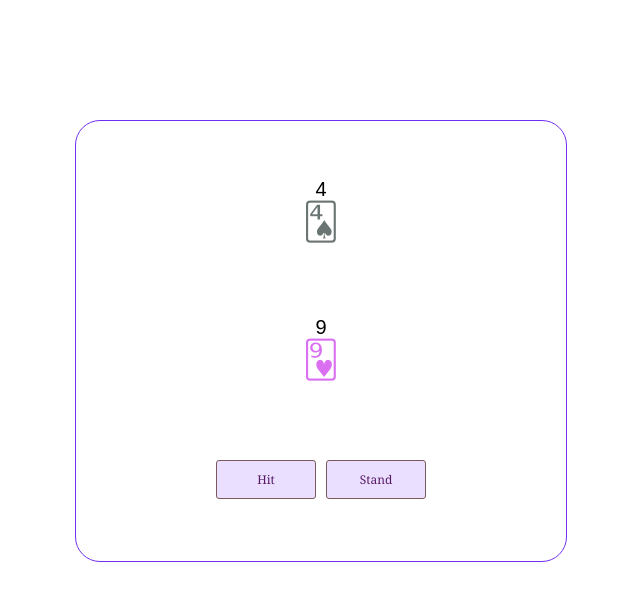
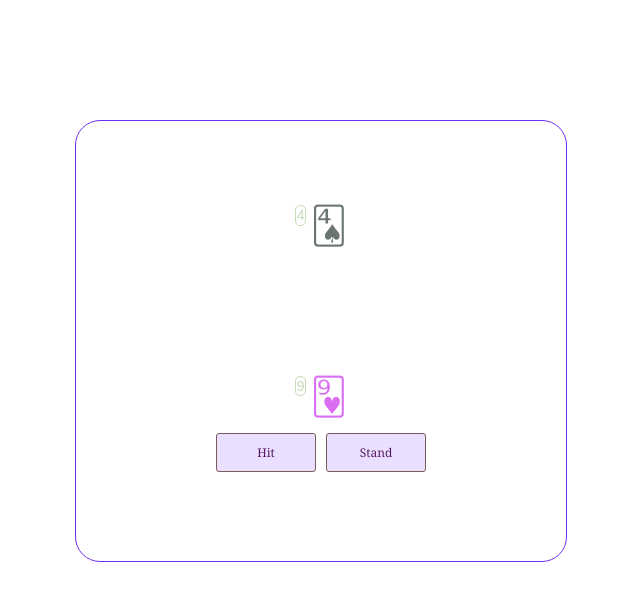
Before and after one commit to damnhotcoffee/blackjack-react, a React app: page / in a window 1280 px wide. Shown: the whole page, without its empty margins (340-980 px from the left). Built offline with nearby package versions, Linux system fonts and the light colour scheme.

Commit message:
.sums-block & related css / layout changes

```diff
--- a/src/Game.css
+++ b/src/Game.css
@@ -35,9 +35,27 @@
   color: #369CE1;
 }
 
+.card-block {
+  display: flex;
+  justify-content: center;
+}
+
 .sums-block {
   text-align: center;
-  font-size: 20px;
+  height: 40%;
+  font-size: 14px;
+  border: 1px solid;
+  border-radius: 5px;
+  padding: 1px;
+  margin-right: 4px;
+}
+
+.color-good {
+  color: #C5DAB8;
+}
+
+.color-bad {
+  color: #D3392C;
 }
 
 .button-holder {
@@ -65,3 +83,7 @@
   background-color: #420659;
   color: #F0F0FF;
 }
+
+.player-block .button-holder {
+  margin-top: 10px;
+}
--- a/src/Game.js
+++ b/src/Game.js
@@ -66,11 +66,12 @@ class Game extends React.Component {
 
     return (
       <div className="board">
-        <div className="dealer-block">
+        <div className="card-block">
           <SumsBlock cards={this.state.dealerCards} />
           <CardHolder cards={this.state.dealerCards} />
         </div>
         <div className="player-block">
+          <div className="card-block">
             <SumsBlock cards={this.state.playerCards} />
             <CardHolder cards={this.state.playerCards} />
           </div>
@@ -86,6 +87,7 @@ class Game extends React.Component {
             ))}
           </div>
         </div>
+      </div>
     );
   }
 }
```
Lines whose indentation alone changed are shown as unchanged.
